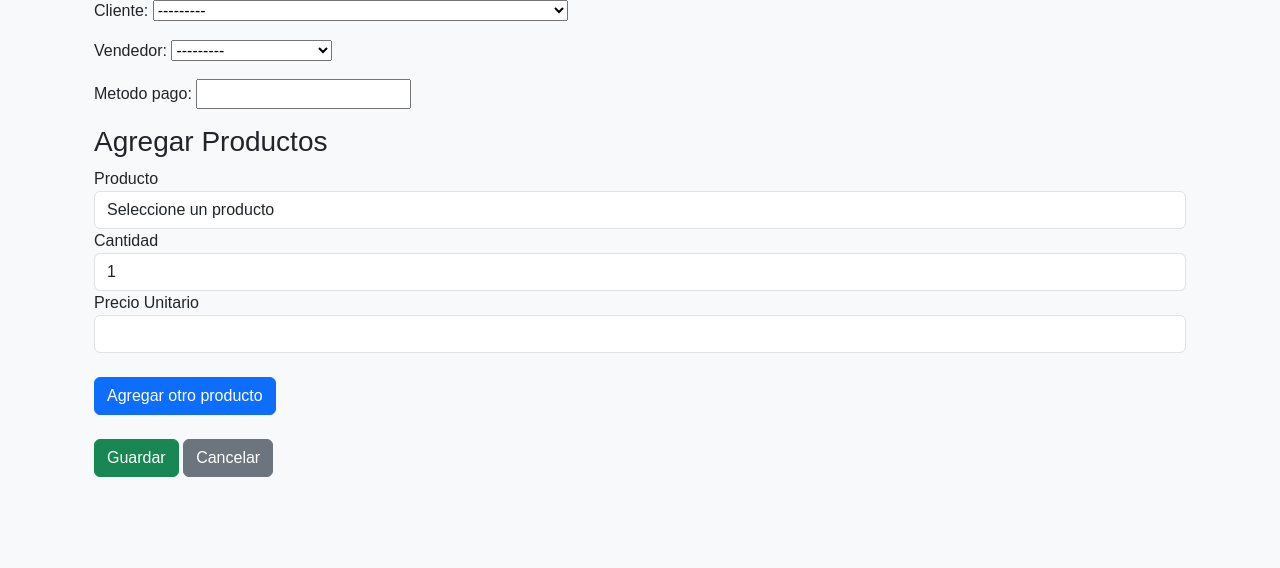
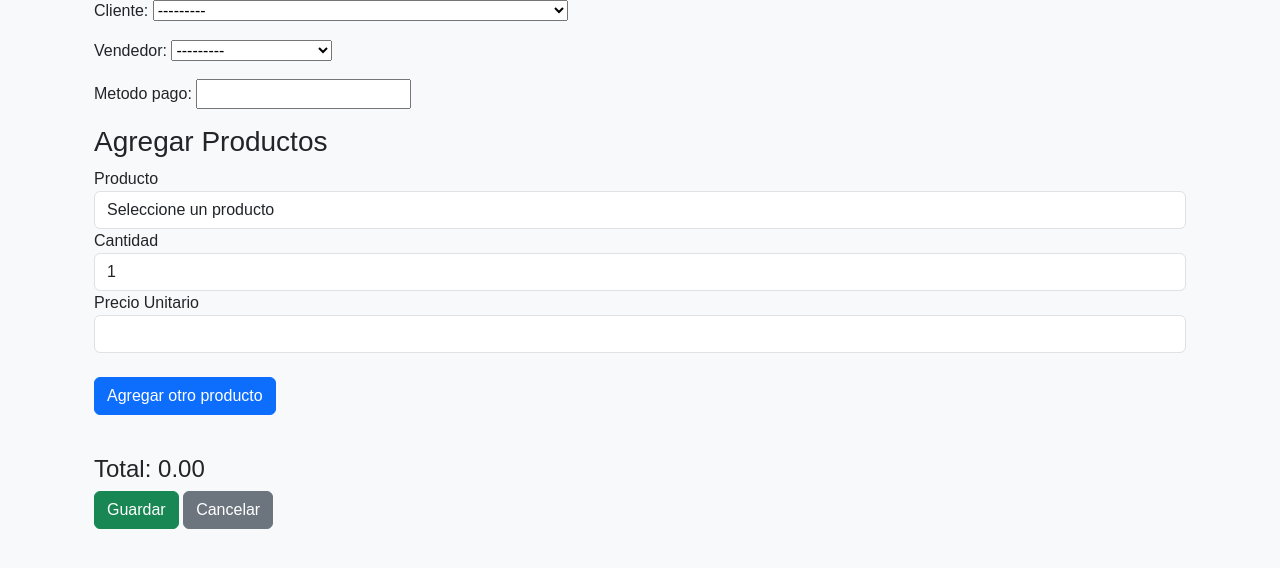
Before and after one commit to tomas-tissera/Gestor-Stock, a Django app: page /ventas/nuevo/ in a window 1280 px wide. Shown: the part 145-713 px from the top of the page. Run offline with Django 5.2, Linux system fonts and the light colour scheme; data comes from the database, SQL or seed files in the repository; both versions use the stored data as it was after the commit.

Commit message:
se agrego total en venta de producto

```diff
--- a/myproject/myapp/templates/ventas/venta_form.html
+++ b/myproject/myapp/templates/ventas/venta_form.html
@@ -21,7 +21,9 @@
                 <select name="producto_0" class="form-control producto" data-index="0">
                     <option value="">Seleccione un producto</option>
                     {% for producto in productos %}
-                        <option value="{{ producto.id }}" data-precio="{{ producto.precio }}">{{ producto.titulo }} (Stock: {{ producto.cantidad }})</option>
+                        <option value="{{ producto.id }}" data-precio="{{ producto.precio }}" data-stock="{{ producto.cantidad }}">
+                            {{ producto.titulo }} (Stock: {{ producto.cantidad }})
+                        </option>
                     {% endfor %}
                 </select>
 
@@ -29,12 +31,12 @@
                 <input
                     type="number"
                     name="cantidad_0"
-                    class="form-control"
+                    class="form-control cantidad"
                     value="1"
                     required
                     min="1"
-                    max="{{ producto.cantidad }}">
-                     {% comment %} <!-- Agregamos el máximo según el stock disponible -->> {% endcomment %}
+                    max="">
+
                 <label for="precio_unitario">Precio Unitario</label>
                 <input type="number" name="precio_unitario_0" class="form-control precio_unitario" step="0.01" required readonly>
                 <br>
@@ -43,31 +45,69 @@
 
         <button type="button" id="agregarProducto" class="btn btn-primary">Agregar otro producto</button>
         <br><br>
-
+        <div id="total-container" class="mt-3">
+            <h4>Total: <span id="total-final">0.00</span></h4>
+        </div>
         <button type="submit" class="btn btn-success">Guardar</button>
         <a href="{% url 'venta_list' %}" class="btn btn-secondary">Cancelar</a>
     </form>
         {% endif %}
-
 </div>
 
 <script>
     let productoCount = 1;
 
+    // Función para actualizar el precio unitario al cambiar el producto seleccionado
     function actualizarPrecioUnitario(event) {
         const selectProducto = event.target;
-        const precioUnitarioInput = selectProducto.closest('.producto-item').querySelector('.precio_unitario');
-        const precio = selectProducto.selectedOptions[0].getAttribute('data-precio');
-        if (precio) {
-            precioUnitarioInput.value = precio;
-        }
+        const productoItem = selectProducto.closest('.producto-item');
+        const precioUnitarioInput = productoItem.querySelector('.precio_unitario');
+        const cantidadInput = productoItem.querySelector('.cantidad');
+
+        const precio = parseFloat(selectProducto.selectedOptions[0]?.getAttribute('data-precio')) || 0;
+        const stock = parseInt(selectProducto.selectedOptions[0]?.getAttribute('data-stock'), 10) || 1;
+
+        precioUnitarioInput.value = precio.toFixed(2);
+        cantidadInput.setAttribute('max', stock);
+
+        calcularTotal(); // Recalcular el total después de actualizar el precio unitario
     }
 
-    document.querySelectorAll('.producto').forEach(function(select) {
-        select.addEventListener('change', actualizarPrecioUnitario);
+    // Función para calcular el total final
+    function calcularTotal() {
+        let total = 0;
+
+        document.querySelectorAll('.producto-item').forEach(function (item) {
+            const cantidad = parseFloat(item.querySelector('.cantidad').value) || 0;
+            const precioUnitario = parseFloat(item.querySelector('.precio_unitario').value) || 0;
+
+            total += cantidad * precioUnitario;
+        });
+
+        document.getElementById('total-final').textContent = total.toFixed(2);
+    }
+
+    // Registrar eventos para un selector de producto
+    function agregarEventoCambioProducto(selectElement) {
+        selectElement.addEventListener('change', actualizarPrecioUnitario);
+    }
+
+    // Registrar eventos para un input de cantidad
+    function agregarEventoCambioCantidad(cantidadInput) {
+        cantidadInput.addEventListener('input', calcularTotal);
+    }
+
+    // Registrar eventos para los elementos iniciales
+    document.querySelectorAll('.producto').forEach(function (select) {
+        agregarEventoCambioProducto(select);
     });
 
-    document.getElementById('agregarProducto').addEventListener('click', function() {
+    document.querySelectorAll('.cantidad').forEach(function (input) {
+        agregarEventoCambioCantidad(input);
+    });
+
+    // Evento para agregar un nuevo producto
+    document.getElementById('agregarProducto').addEventListener('click', function () {
         const productosContainer = document.getElementById('productos');
         const productoItem = document.createElement('div');
         productoItem.classList.add('producto-item');
@@ -96,14 +136,14 @@
         `;
         productosContainer.appendChild(productoItem);
 
-        // Actualizamos el máximo según el stock seleccionado
-        productoItem.querySelector('.producto').addEventListener('change', function(event) {
-            const stock = this.selectedOptions[0].getAttribute('data-stock');
-            productoItem.querySelector('.cantidad').setAttribute('max', stock);
-        });
+        const newSelect = productoItem.querySelector('.producto');
+        const newCantidadInput = productoItem.querySelector('.cantidad');
+
+        agregarEventoCambioProducto(newSelect);
+        agregarEventoCambioCantidad(newCantidadInput);
 
         productoCount++;
+        calcularTotal(); // Recalcular el total al agregar un nuevo producto
     });
-
 </script>
 {% endblock %}
```
Also changed, not shown: myproject/db.sqlite3.
